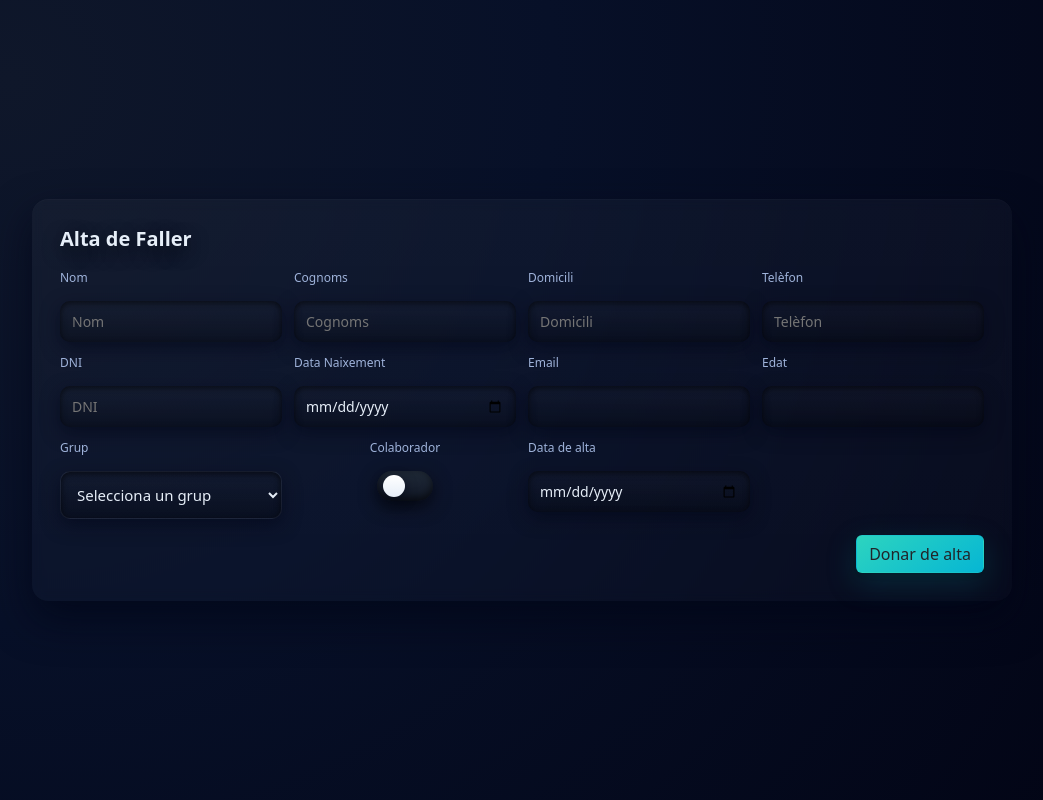
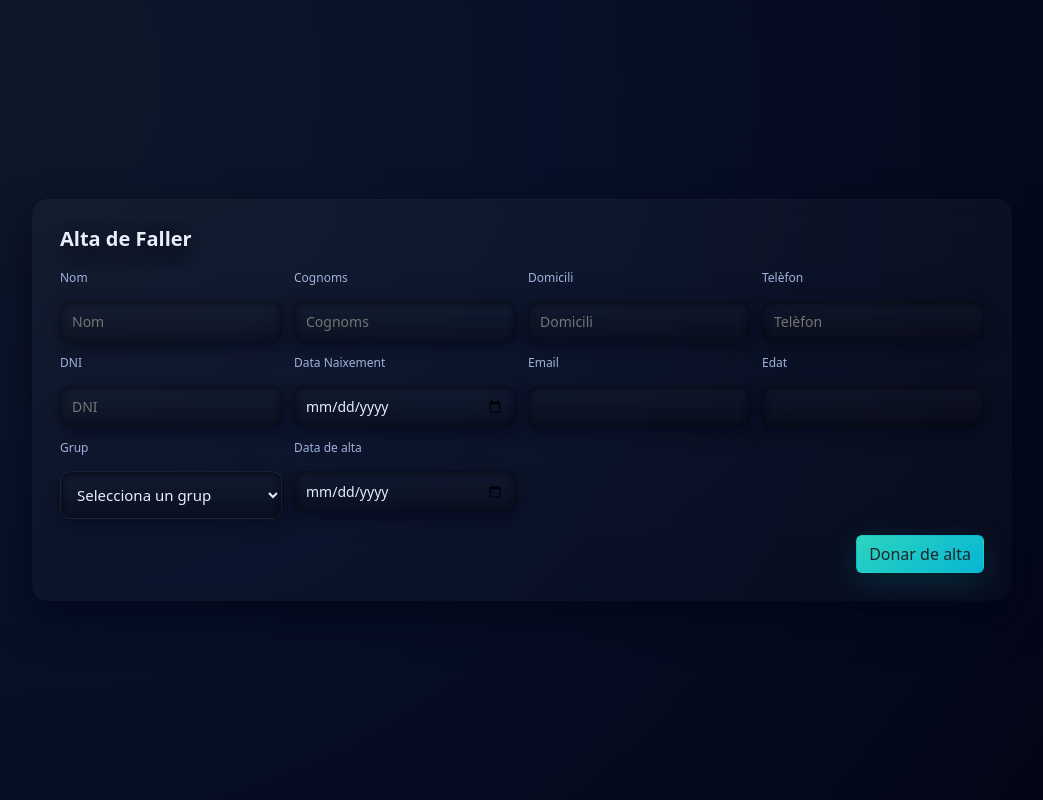
Before and after one commit to lluisespert/gestio_falla_pare_castells, a React (Vite) app: page /Donar_alta_fallers in a window 1280 px wide. Shown: the whole page, without its empty margins (118-1161 px from the left). Built offline with nearby package versions, Linux system fonts and the light colour scheme.

Commit message:
Corregidos otros errores, quitado checkbox de col.laborador y añadido como una opciónd e la lista desplegable

```diff
--- a/index.html
+++ b/index.html
@@ -3,6 +3,7 @@
 <head>
     <meta charset="UTF-8" />
     <meta name="viewport" content="width=device-width, initial-scale=1.0" />
+    <link rel="icon" type="image/jpeg" href="/logo_pare_castells.jpg" />
     <title>Programa Gestió Pare Castells</title>
 </head>
 <body>
--- a/src/pages/Donar_alta_fallers.jsx
+++ b/src/pages/Donar_alta_fallers.jsx
@@ -14,7 +14,6 @@ export default function Donar_alta_fallers() {
     email: '',
     edat: '',
     grup: '',
-    colaborador: false,
     data_alta: ''
   });
   const [loading, setLoading] = useState(false);
@@ -22,10 +21,10 @@ export default function Donar_alta_fallers() {
   const [err, setErr] = useState(null);
 
   const handleChange = (e) => {
-    const { name, value, type, checked } = e.target;
+    const { name, value } = e.target;
     setForm(prev => ({
       ...prev,
-      [name]: type === 'checkbox' ? checked : value
+      [name]: value
     }));
   };
 
@@ -45,7 +44,7 @@ export default function Donar_alta_fallers() {
       email: form.email,
       edat: form.edat ? Number(form.edat) : null,
       grup: form.grup,
-      colaborador: form.colaborador ? 1 : 0,
+      colaborador: form.grup === 'Col.laborador' ? 1 : 0,
       data_alta: form.data_alta
     };
 
@@ -86,7 +85,6 @@ export default function Donar_alta_fallers() {
         email: '',
         edat: '',
         grup: '',
-        colaborador: false,
         data_alta: ''
       });
     } catch (error) {
@@ -157,15 +155,8 @@ export default function Donar_alta_fallers() {
                 <option value="Fallers/falleres de brussó">Fallers/falleres de brussó</option>
                 <option value="Fallers d'honor">Fallers d'honor</option>
                 <option value="Familiar de faller/fallera">Familiar de faller/fallera</option>
+                <option value="Col.laborador">Col.laborador</option>
               </select>
-            </label>
-
-            <label className="form-field" style={{ alignItems: 'center' }}>
-              <span className="form-label">Colaborador</span>
-              <div className="toggle-wrap">
-                <input id="colab" name="colaborador" checked={form.colaborador} onChange={handleChange} type="checkbox" className="toggle-input" />
-                <label htmlFor="colab" className="toggle-label" />
-              </div>
             </label>
 
             <label className="form-field">
--- a/src/pages/Editar_fallers.jsx
+++ b/src/pages/Editar_fallers.jsx
@@ -16,7 +16,6 @@ export default function Editar_faller() {
     email: '',
     edat: '',
     grup: '',
-    colaborador: 0,
     data_alta: ''
   });
   const [loading, setLoading] = useState(true);
@@ -34,6 +33,11 @@ export default function Editar_faller() {
         try { data = JSON.parse(text); } catch { throw new Error('Resposta no JSON: ' + text.slice(0, 400)); }
         if (!res.ok || data.success === false) throw new Error(data.message || 'Error carregant el faller');
         const f = data.faller || {};
+        // Si el colaborador está marcado pero el grupo no es "Col.laborador", asignamos "Col.laborador"
+        let grupoFinal = f.grup || '';
+        if (f.colaborador && grupoFinal !== 'Col.laborador') {
+          grupoFinal = 'Col.laborador';
+        }
         setForm({
           nom: f.nom || '',
           cognoms: f.cognoms || '',
@@ -43,8 +47,7 @@ export default function Editar_faller() {
           data_naixement: f.data_naixement || '',
           email: f.email || '',
           edat: f.edat ?? '',
-          grup: f.grup || '',
-          colaborador: f.colaborador ? 1 : 0,
+          grup: grupoFinal,
           data_alta: f.data_alta || ''
         });
       } catch (e) {
@@ -57,10 +60,10 @@ export default function Editar_faller() {
   }, [id]);
 
   const handleChange = (e) => {
-    const { name, value, type, checked } = e.target;
+    const { name, value } = e.target;
     setForm(prev => ({
       ...prev,
-      [name]: type === 'checkbox' ? (checked ? 1 : 0) : value
+      [name]: value
     }));
   };
 
@@ -74,7 +77,7 @@ export default function Editar_faller() {
         id: Number(id),
         ...form,
         edat: form.edat === '' ? null : Number(form.edat),
-        colaborador: form.colaborador ? 1 : 0
+        colaborador: form.grup === 'Col.laborador' ? 1 : 0
       };
       const API_BASE = import.meta.env.VITE_API_BASE || 'http://localhost/gestio_falla_pare_castells';
       const res = await fetch(`${API_BASE}/src/controller/modificar_faller.php`, {
@@ -151,11 +154,8 @@ export default function Editar_faller() {
                 <option value="Fallers/falleres de brussó">Fallers/falleres de brussó</option>
                 <option value="Fallers d'honor">Fallers d'honor</option>
                 <option value="Familiar de faller/fallera">Familiar de faller/fallera</option>
+                <option value="Col.laborador">Col.laborador</option>
               </select>
-            </div>
-            <div className="edit-field">
-              <label>Colaborador</label>
-              <input type="checkbox" name="colaborador" checked={!!form.colaborador} onChange={handleChange} />
             </div>
             <div className="edit-field">
               <label>Data Alta</label>
--- a/src/pages/Home.jsx
+++ b/src/pages/Home.jsx
@@ -2,12 +2,24 @@ import React from "react";
 import { useNavigate } from "react-router-dom";
 import "bootstrap/dist/css/bootstrap.min.css";
 import "../estilos/estilos.css";
+import logo from "../img/logo_pare_castells.jpg";
 
 function Home() {
   const navigate = useNavigate();
   return (
     <div className="d-flex flex-column justify-content-center align-items-center vh-100 bg-light">
       <div className="text-center mb-5">
+        <img
+          src={logo}
+          alt="Logo Falla Pare Castells"
+          style={{
+            maxWidth: '200px',
+            height: 'auto',
+            marginBottom: '20px',
+            borderRadius: '10px',
+            boxShadow: '0 4px 8px rgba(0,0,0,0.1)'
+          }}
+        />
         <h1 className="display-4 fw-bold mb-3">Gestió Falla Pare Castells</h1>
         <p className="lead">Benvingut, tria una opció:</p>
       </div>
```
Also changed, not shown: public/logo_pare_castells.jpg (added).
